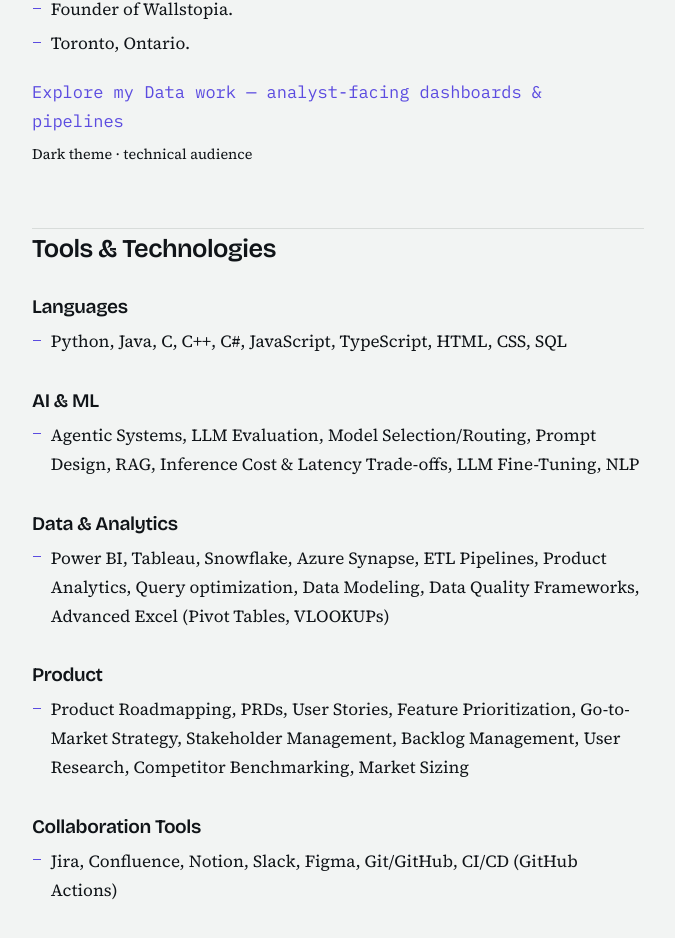
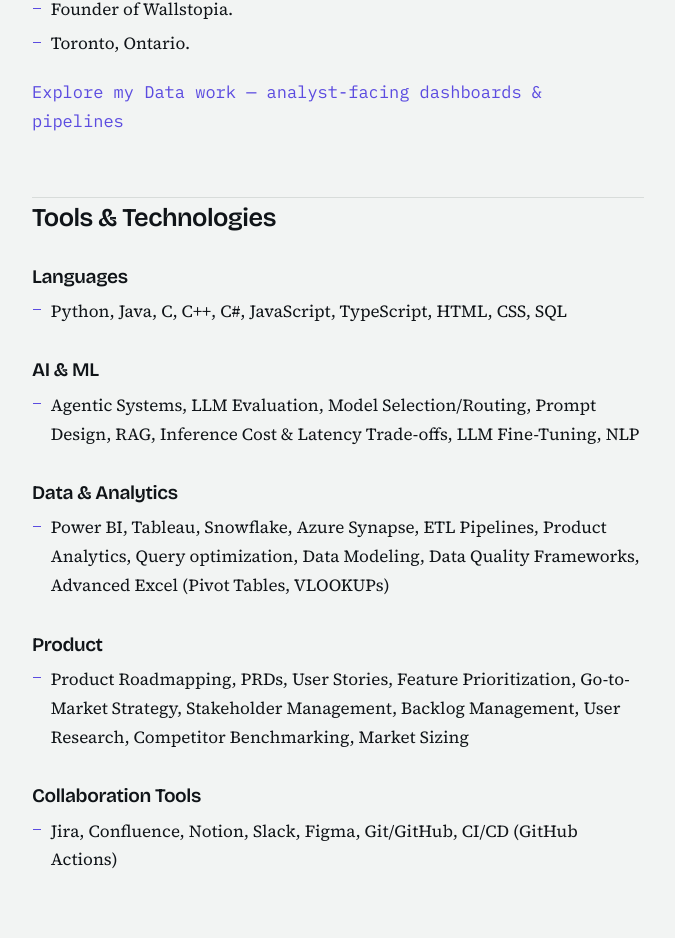
Before and after one commit to AdamYacin30/AdamProductPortfolio, a Next.js app: page /about in a window 1280 px wide. Shown: the part 997-1935 px from the top of the page, without its empty margins (80-755 px from the left). Built offline with nearby package versions, Linux system fonts and the light colour scheme.

Commit message:
About: remove CTA hint text

```diff
--- a/app/about/page.tsx
+++ b/app/about/page.tsx
@@ -77,12 +77,9 @@
         </ul>
 
         <p className="data-cta">
-          <a href="/data" aria-label="Explore my data portfolio — analyst-facing, dark theme" className="mono">
+          <a href="/data" aria-label="Explore my data portfolio — analyst-facing" className="mono">
             Explore my Data work — analyst-facing dashboards &amp; pipelines
           </a>
-          <span className="muted" style={{ display: 'block', marginTop: 6, fontSize: '0.9rem' }}>
-            Dark theme · technical audience
-          </span>
         </p>
 
         <h2>Tools &amp; Technologies</h2>
```
